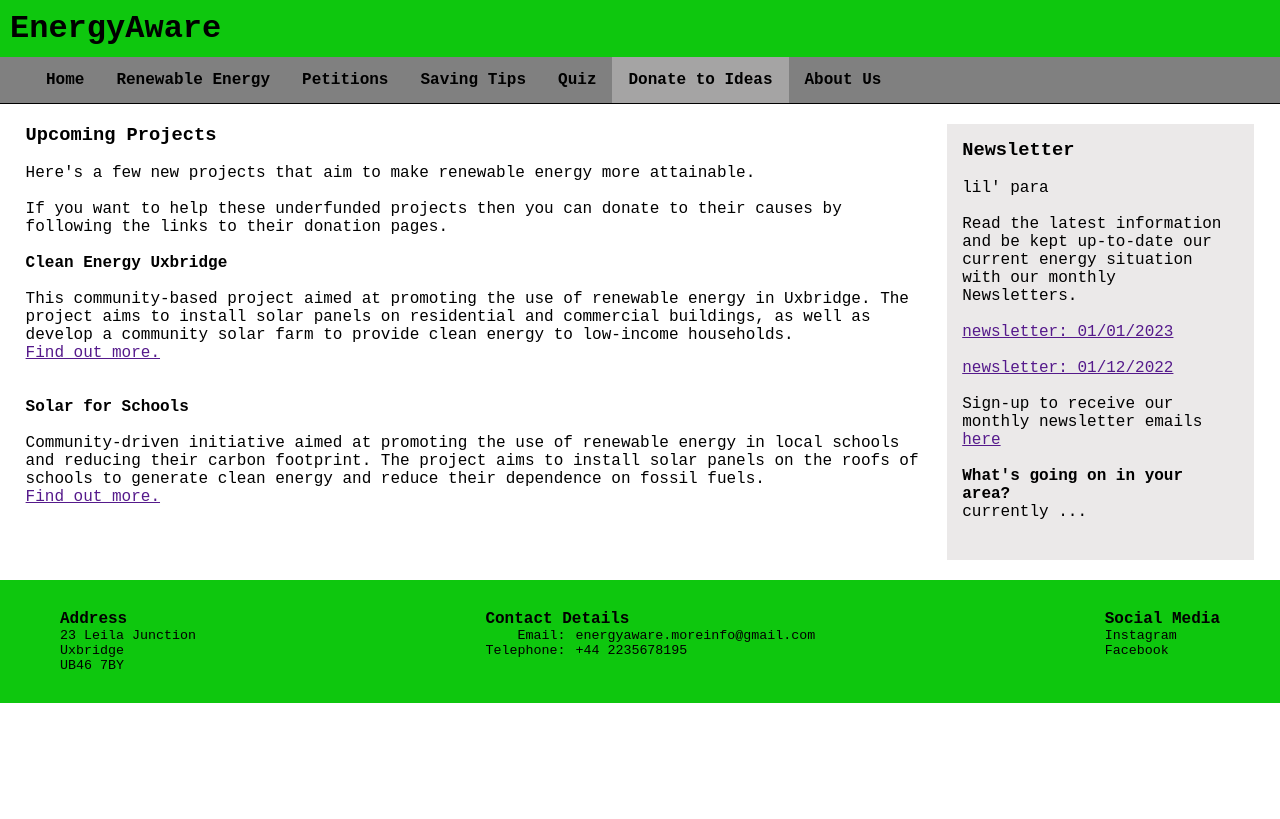
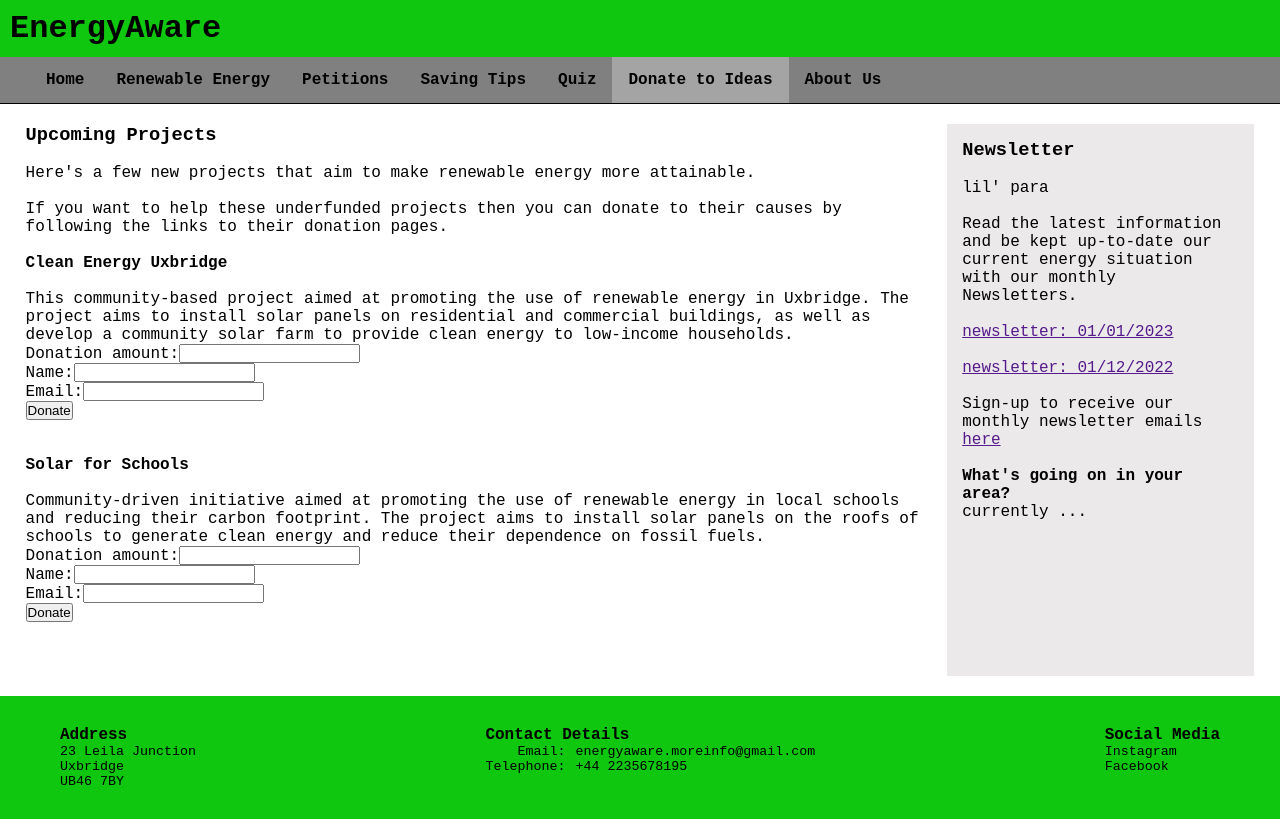
Before and after one commit to TallulahLund/Group46, a React (Create React App) app in the folder testgroupproject/: page /donations in a window 1280 px wide. Built offline with nearby package versions, Linux system fonts and the light colour scheme.

Commit message:
donation form test

```diff
--- a/testgroupproject/src/Pages/Donation.js
+++ b/testgroupproject/src/Pages/Donation.js
@@ -4,7 +4,6 @@ import "./Donation.css";
 export default function Donation() {
   return (
     // <div><p>This is Donation</p></div>
-
     <section className="mainContent">
       <div className="newProjects">
         <h3>Upcoming Projects</h3>
@@ -22,12 +21,24 @@ export default function Donation() {
         <div className="project">
           <h4>Clean Energy Uxbridge</h4>
           <br />
-          <p>This community-based project aimed at promoting the use of renewable energy in Uxbridge.
-            The project aims to install solar panels on residential and commercial buildings,
-            as well as develop a community solar farm to provide clean energy to low-income households.</p>
           <p>
-            <a href="">Find out more.</a>
+            This community-based project aimed at promoting the use of renewable
+            energy in Uxbridge. The project aims to install solar panels on
+            residential and commercial buildings, as well as develop a community
+            solar farm to provide clean energy to low-income households.
           </p>
+          <form action="https://example.com/donate" method="post">
+            <label htmlFor="amount">Donation amount:</label>
+            <input type="number" id="amount" name="amount" required />
+            <br />
+            <label htmlFor="name">Name:</label>
+            <input type="text" id="name" name="name" required />
+            <br />
+            <label htmlFor="email">Email:</label>
+            <input type="email" id="email" name="email" required />
+            <br />
+            <button type="submit">Donate</button>
+          </form>
         </div>
         <br />
         <br />
@@ -35,11 +46,24 @@ export default function Donation() {
         <div className="project">
           <h4>Solar for Schools</h4>
           <br />
-          <p>Community-driven initiative aimed at promoting the use of renewable energy in local schools and reducing their carbon footprint.
-            The project aims to install solar panels on the roofs of schools to generate clean energy and reduce their dependence on fossil fuels.</p>
           <p>
-            <a href="">Find out more.</a>
+            Community-driven initiative aimed at promoting the use of renewable
+            energy in local schools and reducing their carbon footprint. The
+            project aims to install solar panels on the roofs of schools to
+            generate clean energy and reduce their dependence on fossil fuels.
           </p>
+          <form action="https://example.com/donate" method="post">
+            <label htmlFor="amount">Donation amount:</label>
+            <input type="number" id="amount" name="amount" required />
+            <br />
+            <label htmlFor="name">Name:</label>
+            <input type="text" id="name" name="name" required />
+            <br />
+            <label htmlFor="email">Email:</label>
+            <input type="email" id="email" name="email" required />
+            <br />
+            <button type="submit">Donate</button>
+          </form>
         </div>
         <br />
         <br />
```
